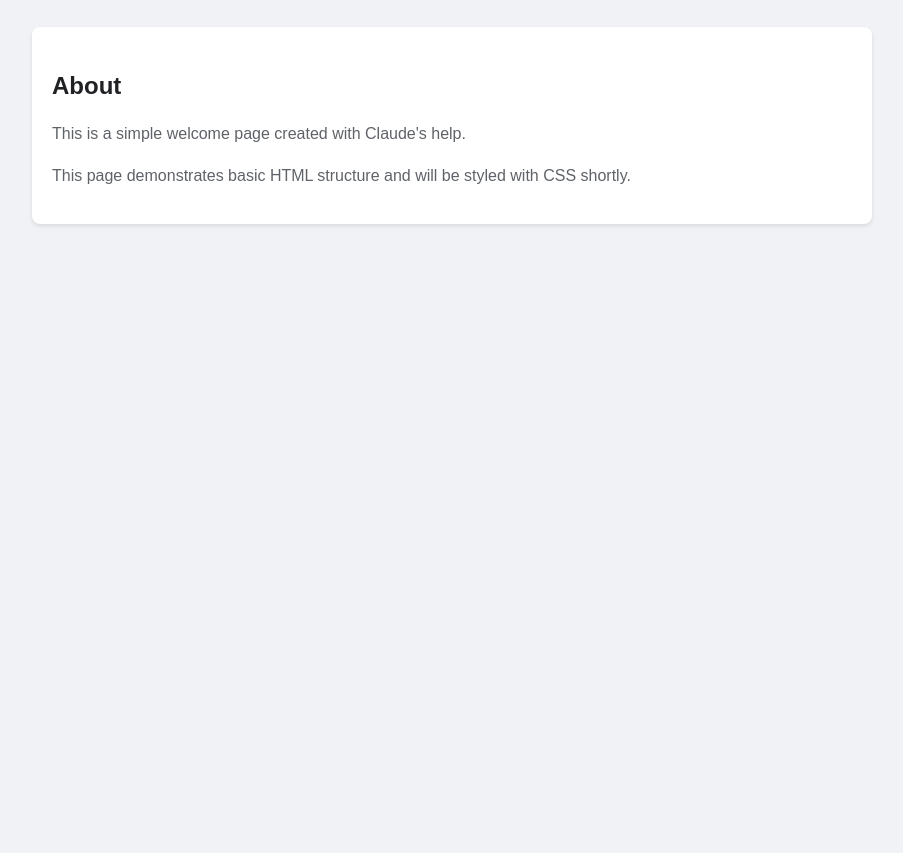
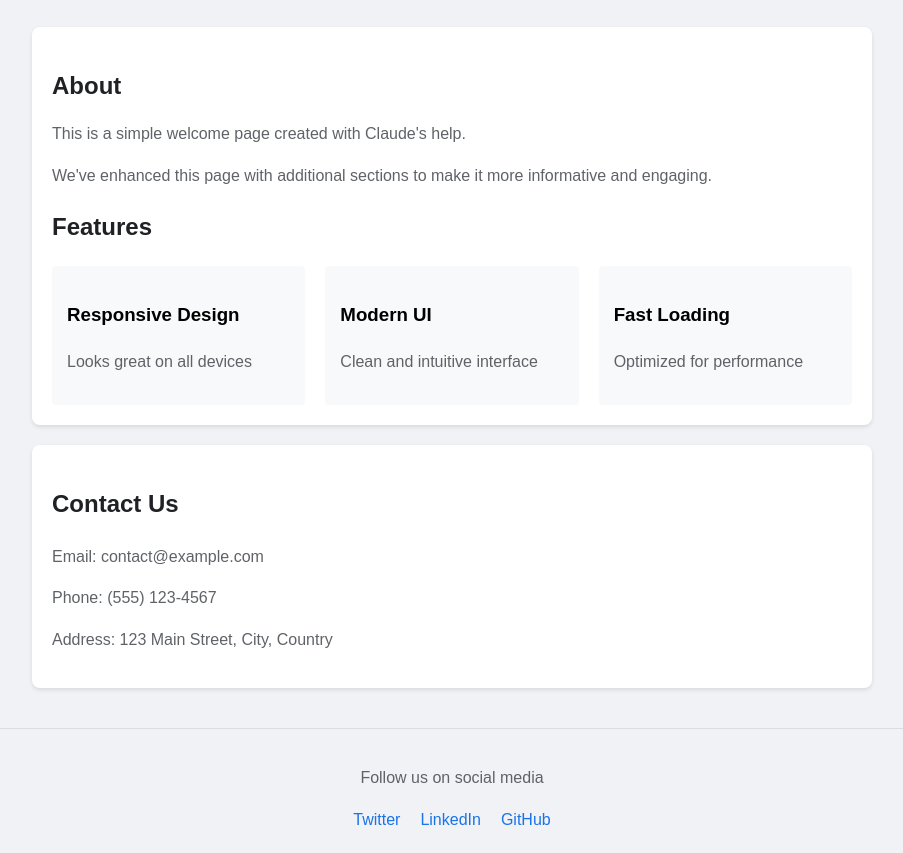
Before and after one commit to sjoshi-bdc/claude-test, a plain HTML site: page index.html in a window 1280 px wide. Shown: the part 96-949 px from the top of the page, without its empty margins (188-1091 px from the left). Before the commit the page ends 800 px from the top, so only its background shows below. Drawn offline with Linux system fonts and the light colour scheme.

Commit message:
Add new sections: features, contact, and footer

```diff
--- a/index.html
+++ b/index.html
@@ -26,6 +26,7 @@
             background-color: white;
             border-radius: 8px;
             box-shadow: 0 2px 4px rgba(0,0,0,0.1);
+            margin-bottom: 20px;
         }
 
         h2 {
@@ -36,6 +37,46 @@
         p {
             color: #5f6368;
         }
+
+        .features {
+            display: grid;
+            grid-template-columns: repeat(auto-fit, minmax(200px, 1fr));
+            gap: 20px;
+            margin-top: 20px;
+        }
+
+        .feature-item {
+            padding: 15px;
+            background-color: #f8f9fa;
+            border-radius: 4px;
+        }
+
+        .contact-info {
+            margin-top: 20px;
+        }
+
+        footer {
+            text-align: center;
+            margin-top: 40px;
+            padding-top: 20px;
+            border-top: 1px solid #dadce0;
+        }
+
+        .social-links {
+            display: flex;
+            justify-content: center;
+            gap: 20px;
+            margin-top: 15px;
+        }
+
+        .social-links a {
+            color: #1a73e8;
+            text-decoration: none;
+        }
+
+        .social-links a:hover {
+            text-decoration: underline;
+        }
     </style>
 </head>
 <body>
@@ -43,7 +84,41 @@
     <div class="content">
         <h2>About</h2>
         <p>This is a simple welcome page created with Claude's help.</p>
-        <p>This page demonstrates basic HTML structure and will be styled with CSS shortly.</p>
+        <p>We've enhanced this page with additional sections to make it more informative and engaging.</p>
+
+        <h2>Features</h2>
+        <div class="features">
+            <div class="feature-item">
+                <h3>Responsive Design</h3>
+                <p>Looks great on all devices</p>
+            </div>
+            <div class="feature-item">
+                <h3>Modern UI</h3>
+                <p>Clean and intuitive interface</p>
+            </div>
+            <div class="feature-item">
+                <h3>Fast Loading</h3>
+                <p>Optimized for performance</p>
+            </div>
+        </div>
     </div>
+
+    <div class="content">
+        <h2>Contact Us</h2>
+        <div class="contact-info">
+            <p>Email: contact@example.com</p>
+            <p>Phone: (555) 123-4567</p>
+            <p>Address: 123 Main Street, City, Country</p>
+        </div>
+    </div>
+
+    <footer>
+        <p>Follow us on social media</p>
+        <div class="social-links">
+            <a href="#">Twitter</a>
+            <a href="#">LinkedIn</a>
+            <a href="#">GitHub</a>
+        </div>
+    </footer>
 </body>
 </html>
```
